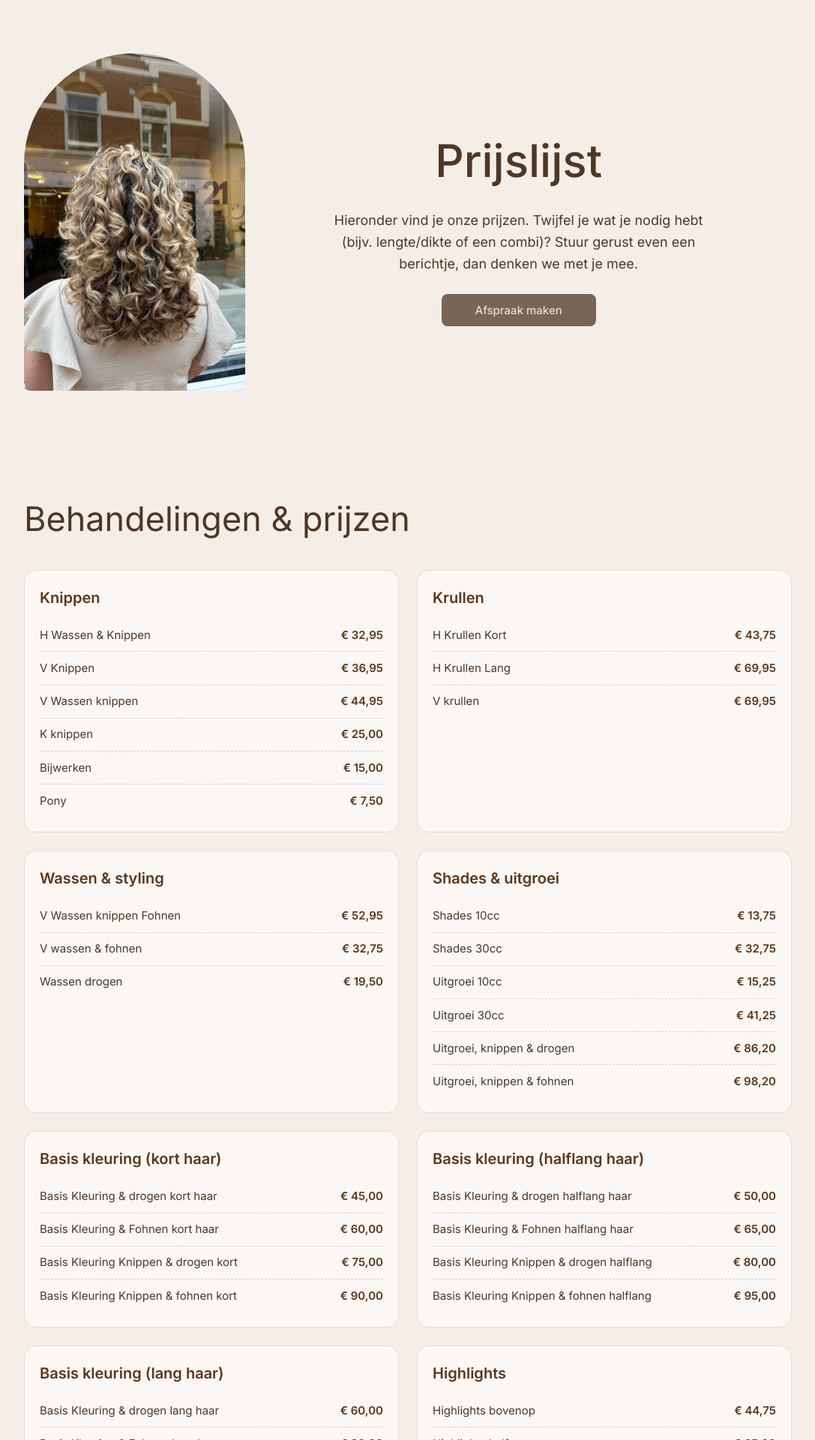
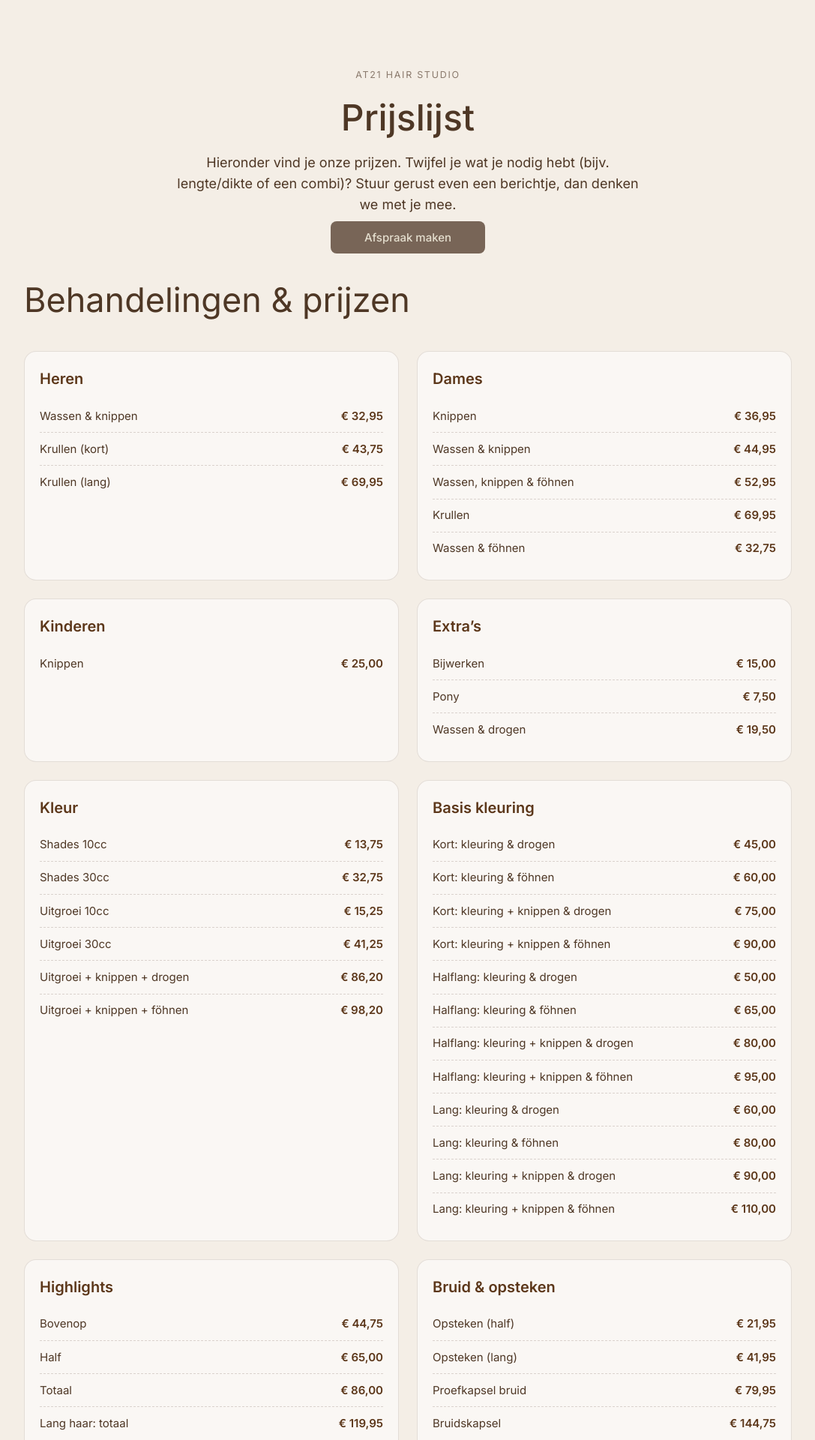
Before and after one commit to Zebcoh/At21-main, a Vue app: page /prijslijst in a window 1280 px wide. Shown: the part 100-2020 px from the top of the page at 75% size, without its empty margins (96-1183 px from the left). Built offline with nearby package versions, Linux system fonts and the light colour scheme.

Commit message:
Werk prijslijstdata bij naar nieuwe indeling

```diff
--- a/src/views/PricesView.vue
+++ b/src/views/PricesView.vue
@@ -1,14 +1,9 @@
 <template>
   <section class="page-prices">
-    <!-- Hero -->
-    <div class="body-container-1 body-custom">
-      <img
-        src="../assets/images/home-main-pic.jpeg"
-        class="body-container-1-img"
-        alt="Prijslijst at21 hairstudio"
-      />
-
-      <div class="body-container-text-holder">
+    <!-- Intro -->
+    <header class="prices-intro body-custom">
+      <div class="prices-intro-content">
+        <p class="prices-kicker">AT21 Hair Studio</p>
         <h1 class="at21-header-text">Prijslijst</h1>
 
         <p class="at21-header-p">
@@ -25,10 +20,10 @@
           Afspraak maken
         </a>
       </div>
-    </div>
+    </header>
 
     <!-- Prijzen -->
-    <h1 class="body-header">Behandelingen & prijzen</h1>
+    <h2 class="body-header prices-section-header">Behandelingen & prijzen</h2>
 
     <div class="prices-container body-custom">
       <div class="price-card" v-for="section in sections" :key="section.title">
@@ -50,92 +45,124 @@
 <script setup>
 const sections = [
   {
-    title: 'Knippen',
+    title: 'Heren',
     items: [
-      { name: 'H Wassen & Knippen', price: '€ 32,95' },
-      { name: 'V Knippen', price: '€ 36,95' },
-      { name: 'V Wassen knippen', price: '€ 44,95' },
-      { name: 'K knippen', price: '€ 25,00' },
-      { name: 'Bijwerken', price: '€ 15,00' },
-      { name: 'Pony', price: '€ 7,50' },
+      { name: 'Wassen & knippen', price: '€ 32,95' },
+      { name: 'Krullen (kort)', price: '€ 43,75' },
+      { name: 'Krullen (lang)', price: '€ 69,95' },
     ],
   },
   {
-    title: 'Krullen',
+    title: 'Dames',
     items: [
-      { name: 'H Krullen Kort', price: '€ 43,75' },
-      { name: 'H Krullen Lang', price: '€ 69,95' },
-      { name: 'V krullen', price: '€ 69,95' },
+      { name: 'Knippen', price: '€ 36,95' },
+      { name: 'Wassen & knippen', price: '€ 44,95' },
+      { name: 'Wassen, knippen & föhnen', price: '€ 52,95' },
+      { name: 'Krullen', price: '€ 69,95' },
+      { name: 'Wassen & föhnen', price: '€ 32,75' },
     ],
   },
   {
-    title: 'Wassen & styling',
+    title: 'Kinderen',
+    items: [{ name: 'Knippen', price: '€ 25,00' }],
+  },
+  {
+    title: 'Extra’s',
     items: [
-      { name: 'V Wassen knippen Fohnen', price: '€ 52,95' },
-      { name: 'V wassen & fohnen', price: '€ 32,75' },
-      { name: 'Wassen drogen', price: '€ 19,50' },
+      { name: 'Bijwerken', price: '€ 15,00' },
+      { name: 'Pony', price: '€ 7,50' },
+      { name: 'Wassen & drogen', price: '€ 19,50' },
     ],
   },
   {
-    title: 'Shades & uitgroei',
+    title: 'Kleur',
     items: [
       { name: 'Shades 10cc', price: '€ 13,75' },
       { name: 'Shades 30cc', price: '€ 32,75' },
       { name: 'Uitgroei 10cc', price: '€ 15,25' },
       { name: 'Uitgroei 30cc', price: '€ 41,25' },
-      { name: 'Uitgroei, knippen & drogen', price: '€ 86,20' },
-      { name: 'Uitgroei, knippen & fohnen', price: '€ 98,20' },
+      { name: 'Uitgroei + knippen + drogen', price: '€ 86,20' },
+      { name: 'Uitgroei + knippen + föhnen', price: '€ 98,20' },
     ],
   },
   {
-    title: 'Basis kleuring (kort haar)',
+    title: 'Basis kleuring',
     items: [
-      { name: 'Basis Kleuring & drogen kort haar', price: '€ 45,00' },
-      { name: 'Basis Kleuring & Fohnen kort haar', price: '€ 60,00' },
-      { name: 'Basis Kleuring Knippen & drogen kort', price: '€ 75,00' },
-      { name: 'Basis Kleuring Knippen & fohnen kort', price: '€ 90,00' },
-    ],
-  },
-  {
-    title: 'Basis kleuring (halflang haar)',
-    items: [
-      { name: 'Basis Kleuring & drogen halflang haar', price: '€ 50,00' },
-      { name: 'Basis Kleuring & Fohnen halflang haar', price: '€ 65,00' },
-      { name: 'Basis Kleuring Knippen & drogen halflang', price: '€ 80,00' },
-      { name: 'Basis Kleuring Knippen & fohnen halflang', price: '€ 95,00' },
-    ],
-  },
-  {
-    title: 'Basis kleuring (lang haar)',
-    items: [
-      { name: 'Basis Kleuring & drogen lang haar', price: '€ 60,00' },
-      { name: 'Basis Kleuring & Fohnen lang haar', price: '€ 80,00' },
-      { name: 'Basis Kleuring Knippen & drogen lang', price: '€ 90,00' },
-      { name: 'Basis Kleuring Knippen & fohnen lang', price: '€ 110,00' },
+      // Kort
+      { name: 'Kort: kleuring & drogen', price: '€ 45,00' },
+      { name: 'Kort: kleuring & föhnen', price: '€ 60,00' },
+      { name: 'Kort: kleuring + knippen & drogen', price: '€ 75,00' },
+      { name: 'Kort: kleuring + knippen & föhnen', price: '€ 90,00' },
+
+      // Halflang
+      { name: 'Halflang: kleuring & drogen', price: '€ 50,00' },
+      { name: 'Halflang: kleuring & föhnen', price: '€ 65,00' },
+      { name: 'Halflang: kleuring + knippen & drogen', price: '€ 80,00' },
+      { name: 'Halflang: kleuring + knippen & föhnen', price: '€ 95,00' },
+
+      // Lang
+      { name: 'Lang: kleuring & drogen', price: '€ 60,00' },
+      { name: 'Lang: kleuring & föhnen', price: '€ 80,00' },
+      { name: 'Lang: kleuring + knippen & drogen', price: '€ 90,00' },
+      { name: 'Lang: kleuring + knippen & föhnen', price: '€ 110,00' },
     ],
   },
   {
     title: 'Highlights',
     items: [
-      { name: 'Highlights bovenop', price: '€ 44,75' },
-      { name: 'Highlights half', price: '€ 65,00' },
-      { name: 'Highlights totaal', price: '€ 86,00' },
-      { name: 'Highlights lang haar totaal', price: '€ 119,95' },
+      { name: 'Bovenop', price: '€ 44,75' },
+      { name: 'Half', price: '€ 65,00' },
+      { name: 'Totaal', price: '€ 86,00' },
+      { name: 'Lang haar: totaal', price: '€ 119,95' },
     ],
   },
   {
-    title: 'Opsteken & bruid',
+    title: 'Bruid & opsteken',
     items: [
-      { name: 'Opsteken half', price: '€ 21,95' },
-      { name: 'Opsteken lang', price: '€ 41,95' },
+      { name: 'Opsteken (half)', price: '€ 21,95' },
+      { name: 'Opsteken (lang)', price: '€ 41,95' },
       { name: 'Proefkapsel bruid', price: '€ 79,95' },
-      { name: 'Buidskapsel', price: '€ 144,75' },
+      { name: 'Bruidskapsel', price: '€ 144,75' },
     ],
   },
 ]
 </script>
 
 <style scoped>
+.prices-intro {
+  margin: 0.8rem auto 1.5rem;
+}
+
+.prices-intro-content {
+  width: min(720px, 100%);
+  text-align: center;
+  padding: 1.25rem 1rem 0.75rem;
+}
+
+.prices-kicker {
+  font-size: 0.78rem;
+  letter-spacing: 0.14em;
+  text-transform: uppercase;
+  color: var(--main-color-text-1);
+  margin-bottom: 0.7rem;
+  opacity: 0.85;
+}
+
+.prices-intro-content .at21-header-text {
+  font-size: clamp(2.1rem, 4.6vw, 3rem);
+  margin-bottom: 0.2em;
+}
+
+.prices-intro-content .at21-header-p {
+  max-width: 56ch;
+  margin: 0 auto 1.2rem;
+  line-height: 1.55;
+}
+
+.prices-section-header {
+  margin-top: 1.4rem;
+}
+
 .prices-container {
   width: 80%;
   margin: 2rem auto 4rem auto;
```
